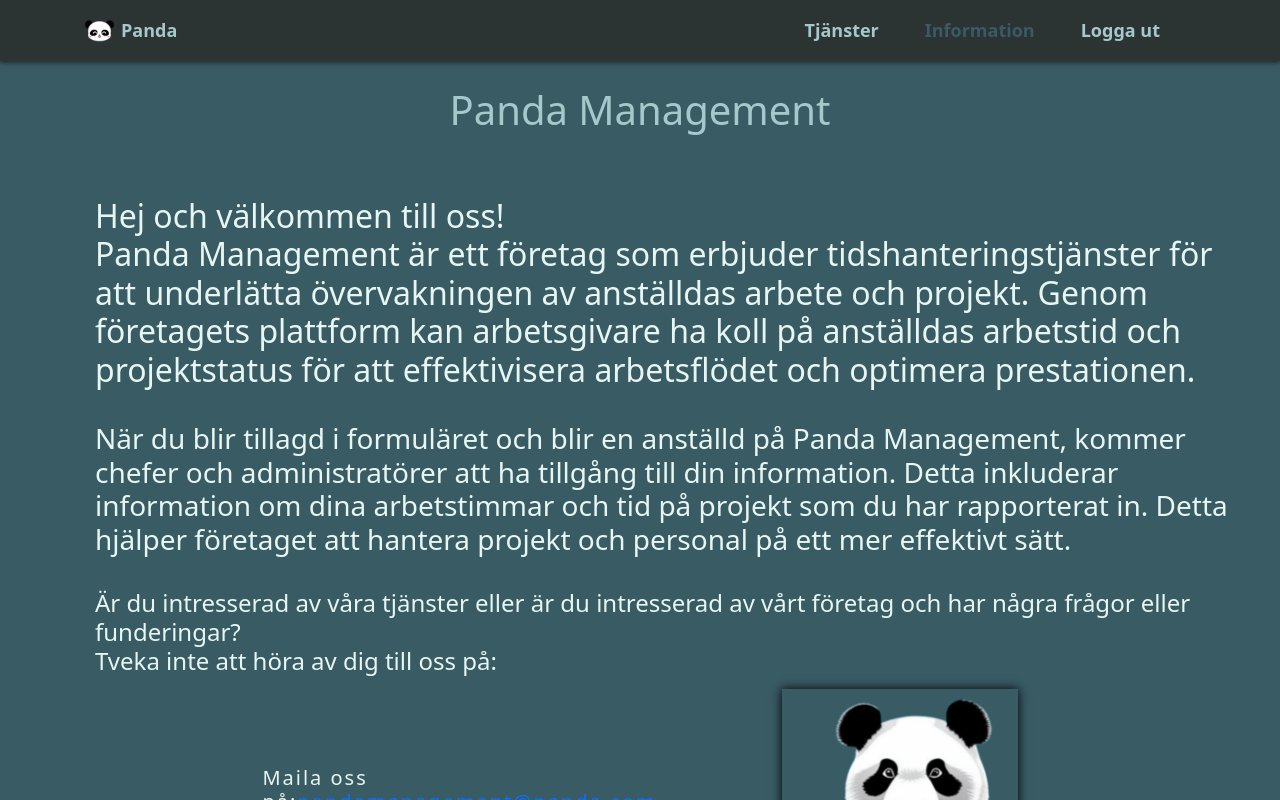
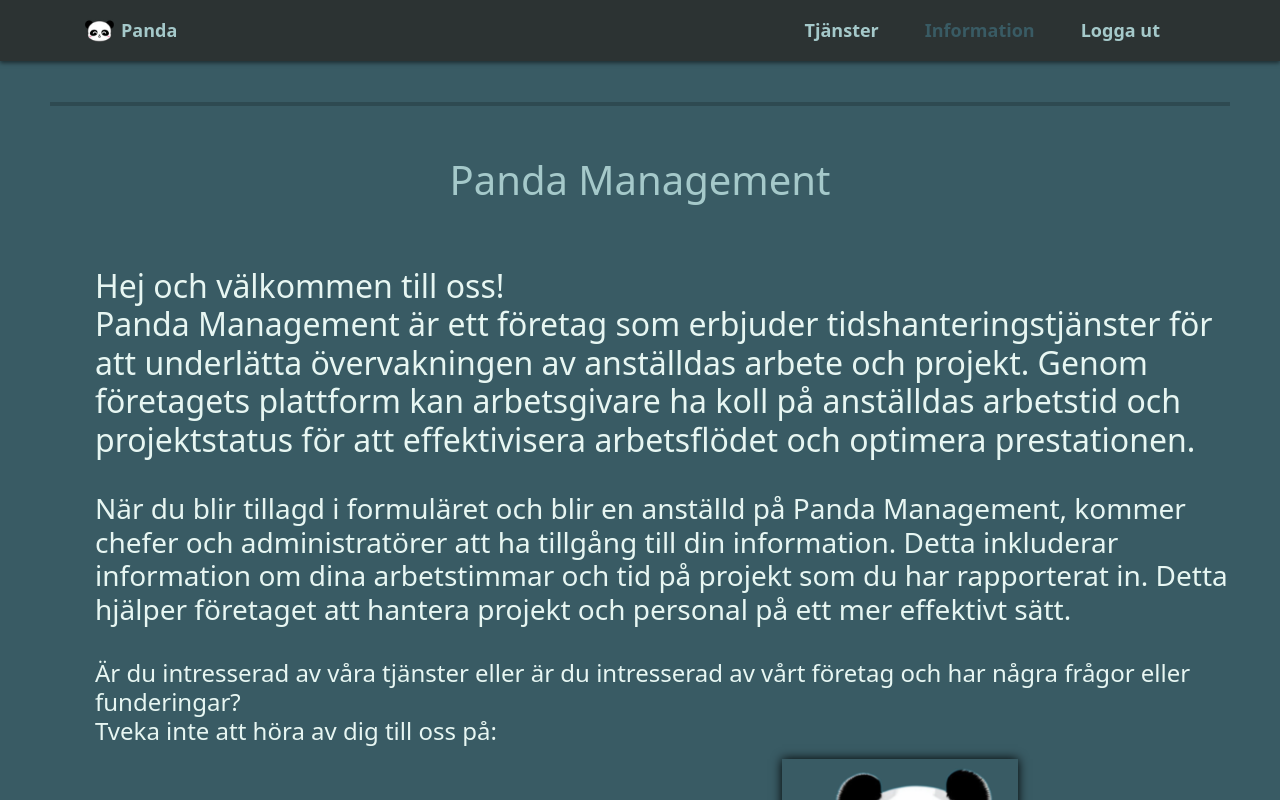
Before and after one commit to peembee/Panda, a React (Create React App) app: page /information in a window 1280 px wide. Shown: the top 800 px of the page. Built offline with nearby package versions, Linux system fonts and the light colour scheme.

Commit message:
added margin-top and changed the padding-top to 50px on both

```diff
--- a/src/Css/info.css
+++ b/src/Css/info.css
@@ -7,7 +7,8 @@
 }
 
 #infoHeader {
-    padding-top: 30px;
+  padding-top: 50px;
+  margin-top: 50px;
   border-top: 4px solid rgba(0, 0, 0, 0.194);
   color: #a5c9ca;
   transition: 0.5s;
```
Lines whose indentation alone changed are shown as unchanged.
